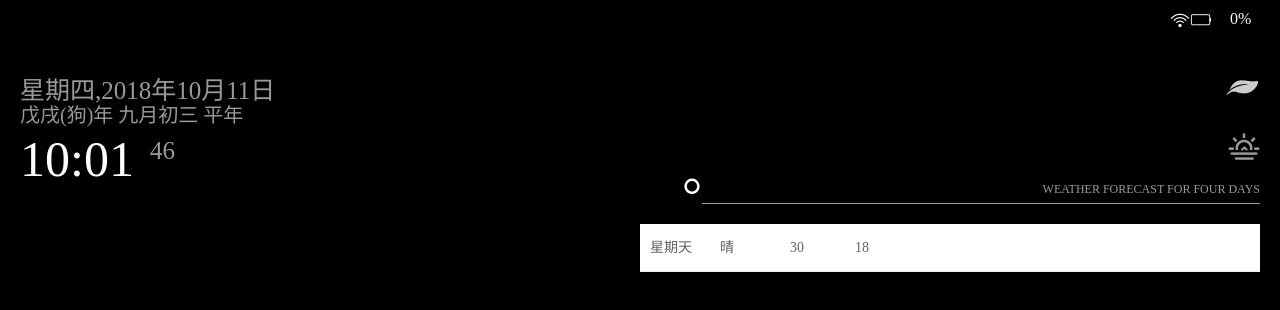
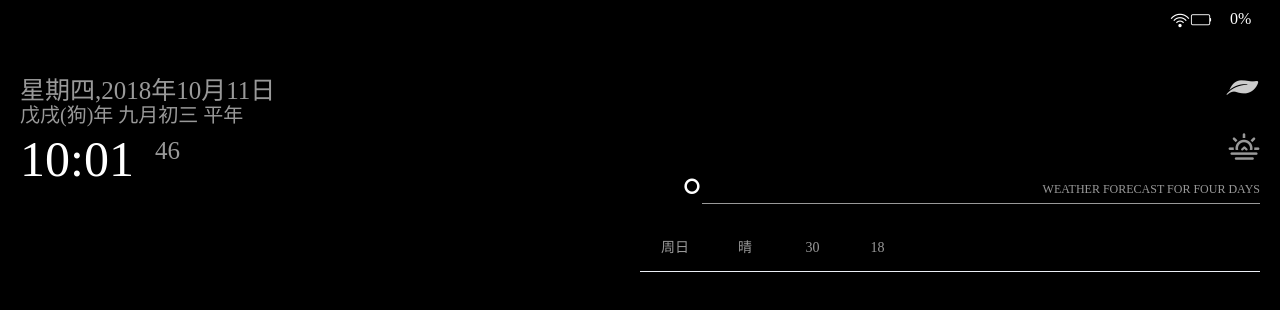
Before and after one commit to Toretto5060/magicMirror, a Vue app: page / in a window 1280 px wide. Shown: the top 310 px of the page. Built offline with nearby package versions, Linux system fonts and the light colour scheme; no server answers; what mint-ui would draw is missing.

Commit message:
修改表格颜色

```diff
--- a/src/components/index.vue
+++ b/src/components/index.vue
@@ -53,30 +53,39 @@
 
           <div class="future">
             <el-table
+              :border=false
               :data="tableData"
               :show-header=false
-              style="width: 100%">
+              style="width: 100%"
+              >
               <el-table-column
                 prop="date"
                 label="星期日"
                 width="70"
+                align="center"
                 >
               </el-table-column>
               <el-table-column
                 prop="pic"
                 label="图片"
                 width="70"
+                align="center"
+
                 >
               </el-table-column>
               <el-table-column
                 prop="max"
                 label="15℃"
-                width="65">
+                width="65"
+                align="center"
+                >
               </el-table-column>
               <el-table-column
                 prop="min"
                 label="30℃"
-                width="65">
+                width="65"
+                align="center"
+                >
               </el-table-column>
             </el-table>
           </div>
@@ -125,7 +134,7 @@ export default {
       },
       tableData:[
         {
-          date:'星期天',
+          date:'周日',
           pic:'晴',
           max:'30',
           min:'18'
@@ -419,7 +428,7 @@ export default {
     left: 0;
     background-color: #000;
     color: #fff;
-    font-family:"黑体";
+    // font-family:"楷体";
     .system{
       width: 100%;
       height: 50px;
@@ -490,7 +499,7 @@ export default {
             color:#999;
             position: absolute;
             top: 7px;
-            right: 0px;
+            right: -5px;
           }
           .festival{
             width: 80px;
@@ -588,16 +597,17 @@ export default {
 <style lang="less">
     .future{
       width:100%;
-      // .el-table th{
-      //   background-color: rgba(255,255,255,0)
+      //  .el-table__body,.el-table__row,.el-table__body-wrapper,.is-scrolling-none{
+      //   background:black;
+      //   color:#999;
+      //   font-size:15px;
       // }
-      // .el-table tr{
-      //   background-color: rgba(255,255,255,0)
-      // }
+      .el-table__body,.el-table__body-wrapper,.el-table__row,.el-table__body td,.el-table__body th{
+        border:none;
+        background:black;
+        color:#999;
+      }
+
     }
-    #app{
-      .el-table{
-        // opacity: 0.5;
-      }
-    }
+
 </style>
```
